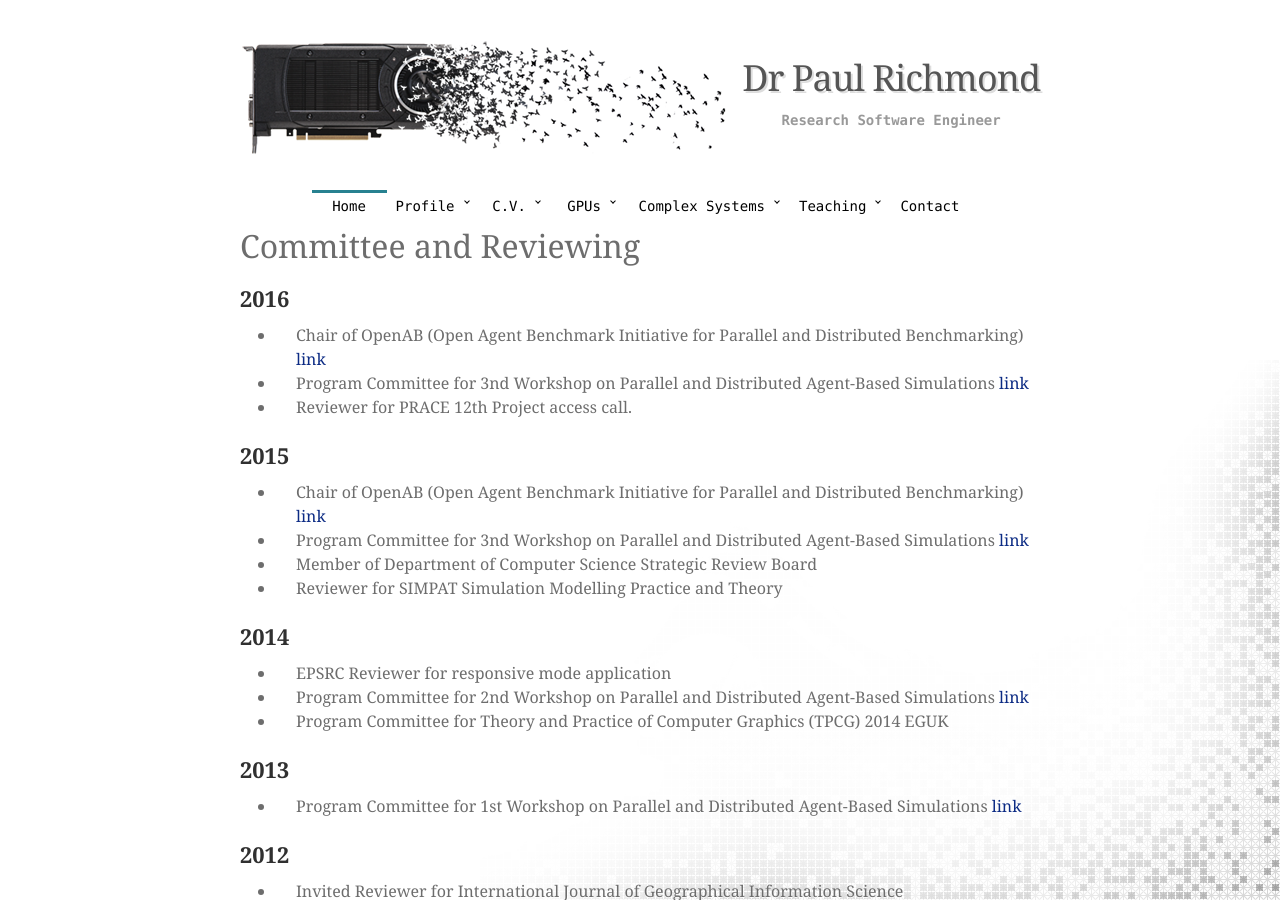
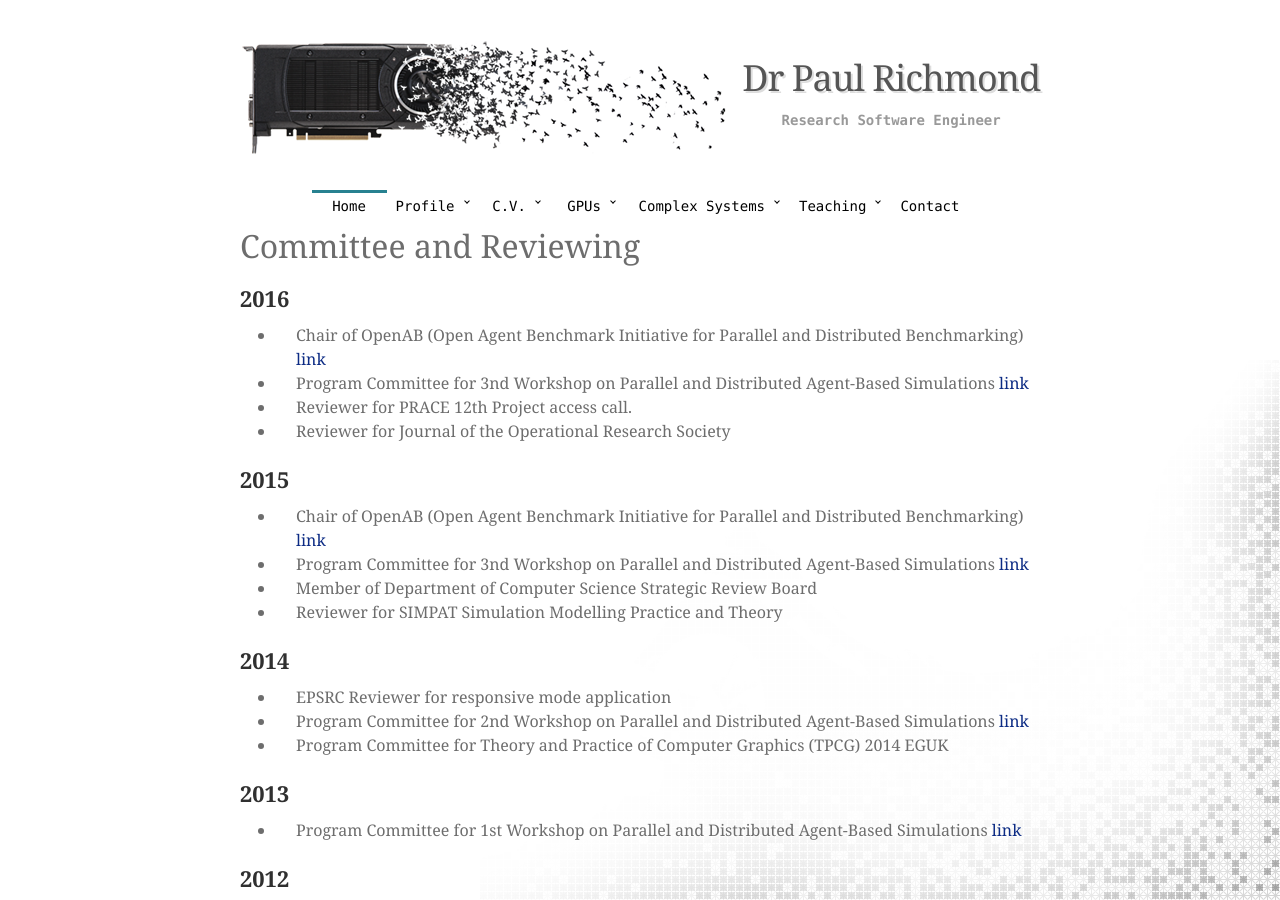
Before and after one commit to mondus/mondus.github.io, a Jekyll site: the page built from cv/committe/index.md, in a window 1280 px wide and 900 px high. Built offline with Jekyll 4.4.1, drawn with Linux system fonts in a browser that asks for light colours; nearby versions of some CDN libraries; some web fonts are replaced.

Commit message:
Update index.md

```diff
--- a/cv/committe/index.md
+++ b/cv/committe/index.md
@@ -10,6 +10,7 @@ layout: homepage
 * Chair of OpenAB (Open Agent Benchmark Initiative for Parallel and Distributed Benchmarking) [link](http://www.openab.org/)
 * Program Committee for 3nd Workshop on Parallel and Distributed Agent-Based Simulations [link](http://www.padabs.org/)
 * Reviewer for PRACE 12th Project access call.
+* Reviewer for Journal of the Operational Research Society
 
 ## 2015
 
```
